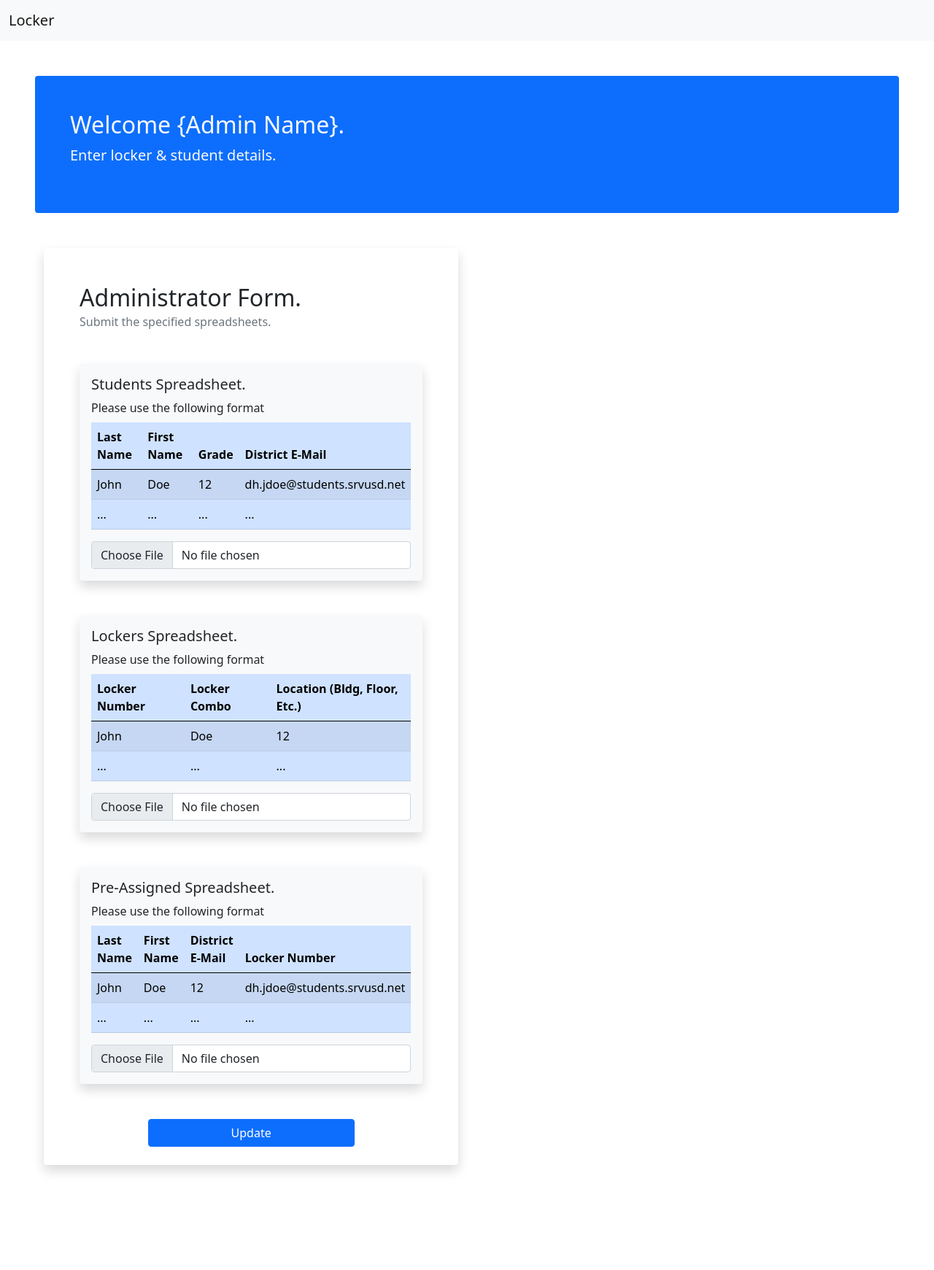
After one commit to vishakh-arora/San_Ramon_Makerspace_pub, a Flask app: template SRVUSD-Lockers/lockers_app/aiohttp_lockers/templates/admin.html in a window 1280 px wide. The commit adds this page. Shown: the whole page at 73% size. Run offline with Flask 2, Linux system fonts and the light colour scheme; the template is opened without the code that fills it, so the values that code supplies are empty; some libraries are stand-ins or nearby versions.

Commit message:
Admin Dashboard

```diff
--- a/SRVUSD-Lockers/lockers_app/aiohttp_lockers/routes.py
+++ b/SRVUSD-Lockers/lockers_app/aiohttp_lockers/routes.py
@@ -1,6 +1,7 @@
 from aiohttp import web
-from views import index, student
+from views import index, student, admin
 
 def setup_routes(app):
     app.router.add_get('/', index, name='index')
     app.router.add_get('/student', student, name='student')
+    app.router.add_get('/admin', admin, name='admin')
--- /dev/null
+++ b/SRVUSD-Lockers/lockers_app/aiohttp_lockers/templates/admin.html
@@ -0,0 +1,105 @@
+{% extends "two_column.html" %}
+
+{% block page_title %}
+Welcome {Admin Name}.
+{% endblock %}
+
+{% block page_description %}
+Enter locker & student details.
+{% endblock %}
+
+{% block column_one %}
+<div class="card border-white text-dark rounded shadow">
+  <div class="card-body p-5">
+    <h2 class="card-title">Administrator Form.</h2>
+    <h6 class="card-subtitle mb-5 text-muted">Submit the specified spreadsheets.</h6>
+    <div class="mb-5 bg-light shadow rounded p-3">
+      <h5 class="card-subtitletext-muted">Students Spreadsheet.</h5>
+      <label for="formFile" class="form-label">Please use the following format</label>
+      <table class="table table-primary table-striped">
+        <thead>
+          <tr>
+            <th scope="col">Last Name</th>
+            <th scope="col">First Name</th>
+            <th scope="col">Grade</th>
+            <th scope="col">District E-Mail</th>
+          </tr>
+        </thead>
+        <tbody>
+         <tr>
+           <td scope="row">John</td>
+           <td>Doe</td>
+           <td>12</td>
+           <td>dh.jdoe@students.srvusd.net</td>
+         </tr>
+         <tr>
+           <td scope="row">...</td>
+           <td>...</td>
+           <td>...</td>
+           <td>...</td>
+         </tr>
+       </tbody>
+      </table>
+      <input class="form-control" type="file" id="formFile">
+    </div>
+    <div class="mb-5 bg-light shadow rounded p-3">
+      <h5 class="card-subtitletext-muted">Lockers Spreadsheet.</h5>
+      <label for="formFile" class="form-label">Please use the following format</label>
+      <table class="table table-primary table-striped">
+        <thead>
+          <tr>
+            <th scope="col">Locker Number</th>
+            <th scope="col">Locker Combo</th>
+            <th scope="col">Location (Bldg, Floor, Etc.)</th>
+          </tr>
+        </thead>
+        <tbody>
+         <tr>
+           <td scope="row">John</td>
+           <td>Doe</td>
+           <td>12</td>
+         </tr>
+         <tr>
+           <td scope="row">...</td>
+           <td>...</td>
+           <td>...</td>
+         </tr>
+       </tbody>
+      </table>
+      <input class="form-control" type="file" id="formFile">
+    </div>
+    <div class="bg-light shadow rounded p-3">
+      <h5 class="card-subtitletext-muted">Pre-Assigned Spreadsheet.</h5>
+      <label for="formFile" class="form-label">Please use the following format</label>
+      <table class="table table-primary table-striped">
+        <thead>
+          <tr>
+            <th scope="col">Last Name</th>
+            <th scope="col">First Name</th>
+            <th scope="col">District E-Mail</th>
+            <th scope="col">Locker Number</th>
+          </tr>
+        </thead>
+        <tbody>
+         <tr>
+           <td scope="row">John</td>
+           <td>Doe</td>
+           <td>12</td>
+           <td>dh.jdoe@students.srvusd.net</td>
+         </tr>
+         <tr>
+           <td scope="row">...</td>
+           <td>...</td>
+           <td>...</td>
+           <td>...</td>
+         </tr>
+       </tbody>
+      </table>
+      <input class="form-control" type="file" id="formFile">
+    </div>
+  </div>
+  <div class="d-grid gap-2 col-6 mb-4 mx-auto">
+    <button class="btn btn-primary" type="button">Update</button>
+  </div>
+</div>
+{% endblock %}
--- a/SRVUSD-Lockers/lockers_app/aiohttp_lockers/views.py
+++ b/SRVUSD-Lockers/lockers_app/aiohttp_lockers/views.py
@@ -14,3 +14,7 @@ async def index(request):
 @aiohttp_jinja2.template('student.html')
 async def student(request):
     return {}
+
+@aiohttp_jinja2.template('admin.html')
+async def admin(request):
+    return {}
```
Also changed, not shown: SRVUSD-Lockers/lockers_app/aiohttp_lockers/templates/two_column.html (line endings or trailing spaces).
